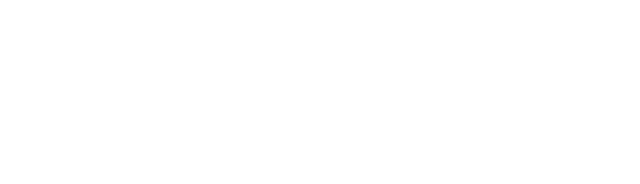
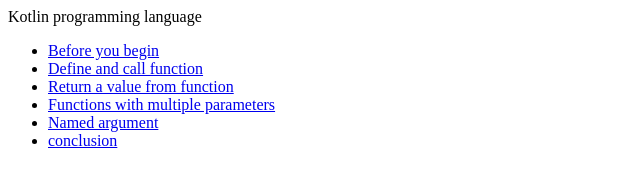
Before and after one commit to rimpuhwe/Technical-documantation, a plain HTML site: page index.html in a window 1280 px wide. Shown: the whole page, without its empty margins (0-640 px from the left). Drawn offline with Linux system fonts and the light colour scheme.

Commit message:
addding the clickable navigation with id of nav-bar

```diff
--- a/index.html
+++ b/index.html
@@ -7,6 +7,19 @@
     <link rel="stylesheet" href="styles.css">
 </head>
 <body>
+    <!-- navigation bar -->
+    <nav id="navbar">
+        <header>Kotlin programming language</header>
+        <ul>
+            <li><a class="nav-link" href="#introduction">Before you begin</a></li>
+            <li><a class="nav-link" href="#definition">Define and call function</a></li>
+            <li><a class="nav-link" href="#return">Return a value from function</a></li>
+            <li><a class="nav-link" href="#functions">Functions with multiple parameters</a></li>
+            <li><a class="nav-link" href="#argument">Named argument</a></li>
+            <li><a class="nav-link" href="#conclusion">conclusion</a></li>
+        </ul>
+
+    </nav>
 
 </body>
 </html>
```
